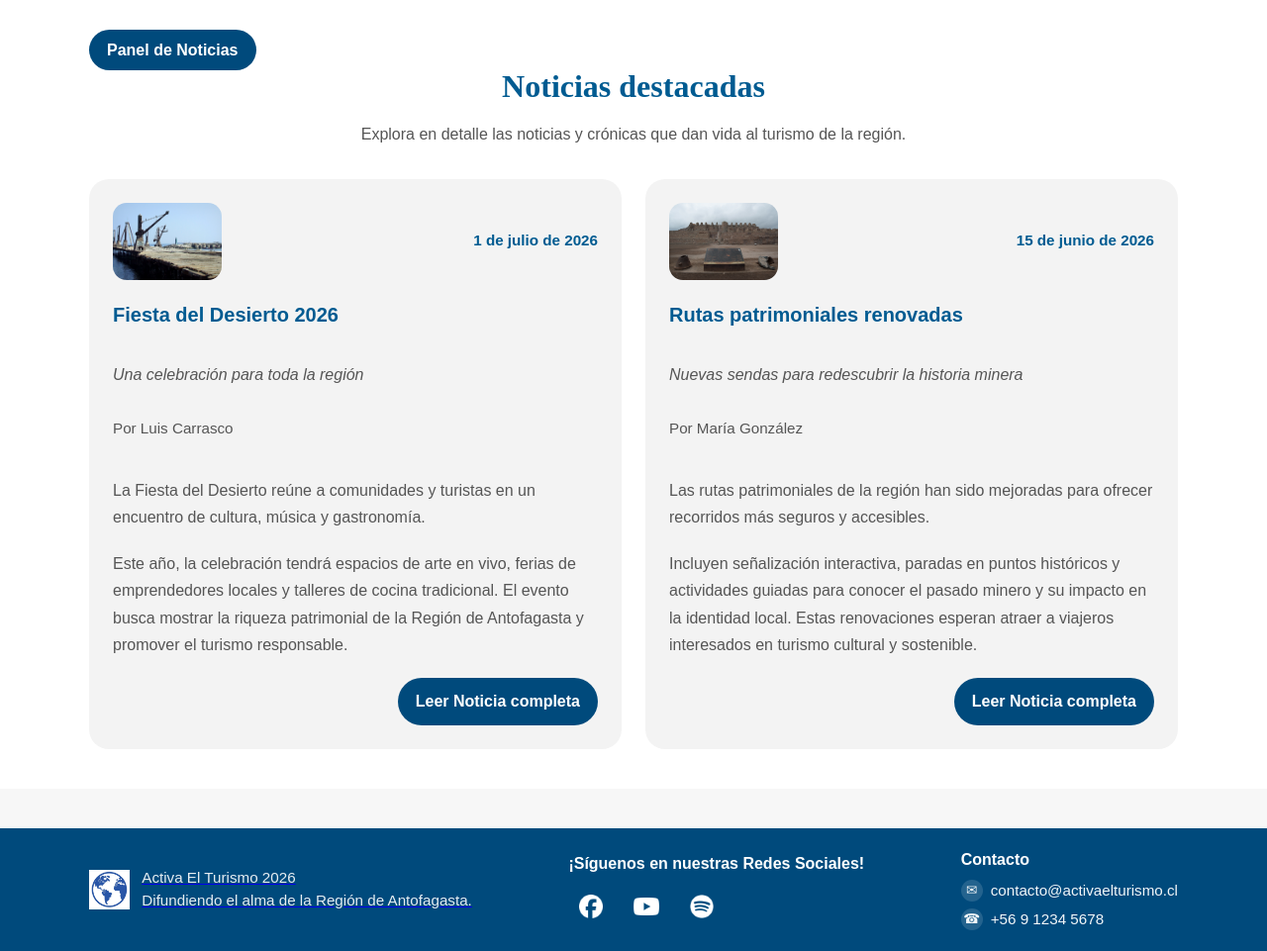
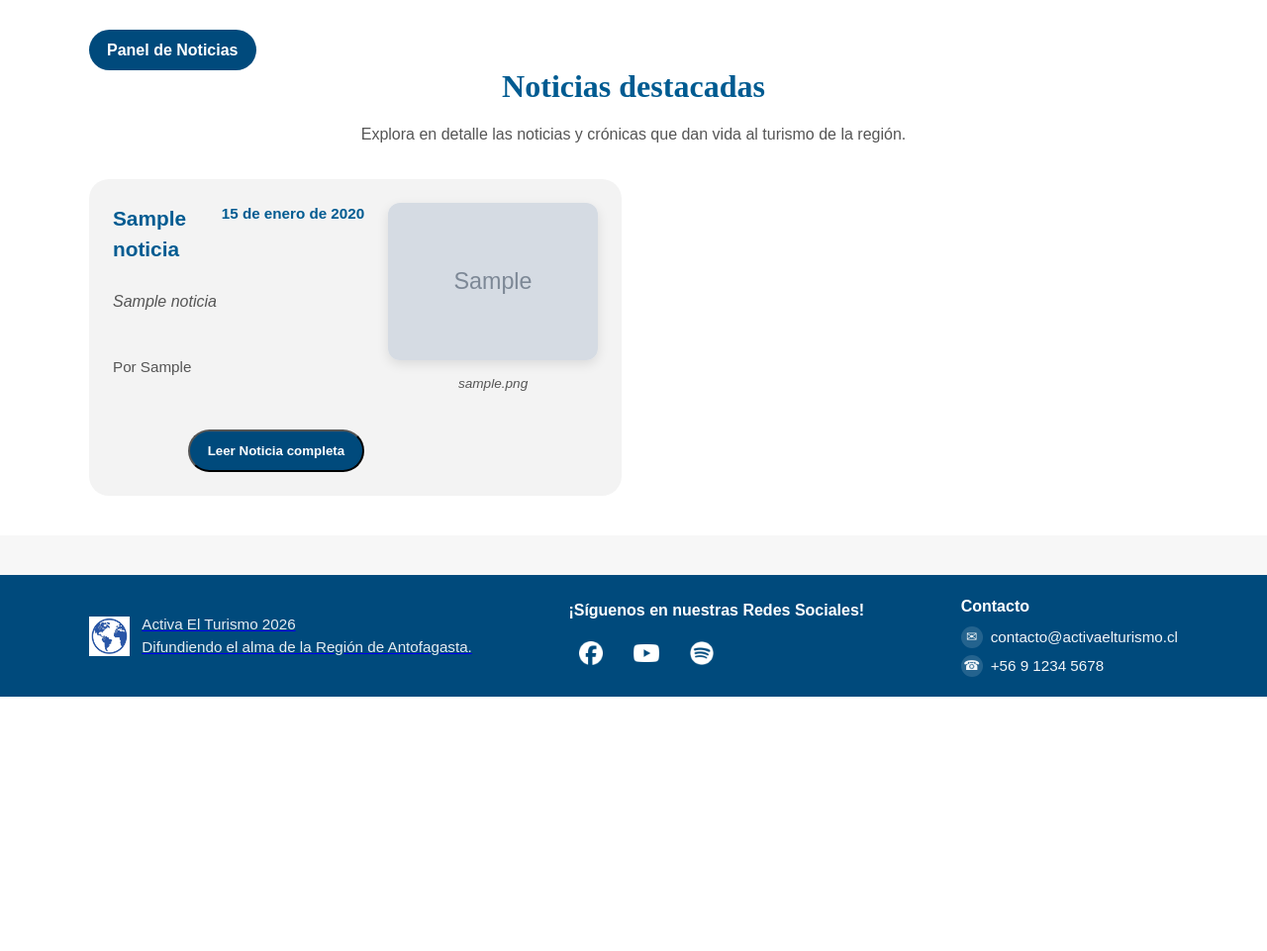
Before and after one commit to PVidela017/Activa-El-Turismo, a PHP site: page /noticias.html in a window 1280 px wide. Shown: the part 268-1229 px from the top of the page at 99% size. After the commit the page ends 972 px from the top, so only its background shows below. Run offline with PHP 8.4, Linux system fonts and the light colour scheme; tables that the repository leaves empty hold one stand-in row (values such as "Sample post"); grey boxes marked "Sample" are stand-in pictures.

Commit message:
Conexión con BD, noticias se muestran de forma dinámica

```diff
--- /dev/null
+++ b/conexion.php
@@ -0,0 +1,17 @@
+<?php
+$host = "localhost";
+$usuario = "root";
+$contrasena = "";
+$base_datos = "activa_el_turismo";
+
+// Crear conexión
+$conexion = new mysqli($host, $usuario, $contrasena, $base_datos);
+
+// Verificar conexión
+if ($conexion->connect_error) {
+    die("La conexión ha fallado: " . $conexion->connect_error);
+}
+
+// Establecer el conjunto de caracteres a utf8
+$conexion->set_charset("utf8");
+?>
--- a/css/styles.css
+++ b/css/styles.css
@@ -992,3 +992,126 @@ body {
         height: auto;
     }
 }
+
+/* Toast Notifications */
+.toast-container {
+    position: fixed;
+    bottom: 20px;
+    right: 20px;
+    z-index: 9999;
+    display: flex;
+    flex-direction: column;
+    gap: 10px;
+}
+
+.toast {
+    background: var(--surface);
+    color: var(--text-main);
+    padding: 16px 20px;
+    border-radius: 8px;
+    box-shadow: 0 4px 12px rgba(0,0,0,0.15);
+    border-left: 4px solid var(--header-bg);
+    opacity: 0;
+    transform: translateY(20px);
+    transition: opacity 0.3s ease, transform 0.3s ease;
+    display: flex;
+    align-items: center;
+    gap: 12px;
+}
+
+.toast.show {
+    opacity: 1;
+    transform: translateY(0);
+}
+
+.toast.success {
+    border-left-color: #28a745;
+}
+
+.toast.error {
+    border-left-color: #dc3545;
+}
+
+/* News Card Expand Logic */
+.news-card-content-hidden {
+    display: none;
+    margin-top: 16px;
+    padding-top: 16px;
+    border-top: 1px solid var(--border-color);
+}
+
+.news-card.expanded .news-card-content-hidden {
+    display: block;
+    animation: fadeIn 0.4s ease-out;
+}
+
+@keyframes fadeIn {
+    from { opacity: 0; transform: translateY(-10px); }
+    to { opacity: 1; transform: translateY(0); }
+}
+
+/* News Card Layout */
+.news-card.new-layout {
+    display: grid;
+    grid-template-columns: 1.2fr 1fr;
+    gap: 24px;
+    align-items: flex-start;
+    padding: 24px;
+}
+
+.news-card-left {
+    display: flex;
+    flex-direction: column;
+    gap: 12px;
+    height: 100%;
+    min-width: 0;
+}
+
+.news-card-header {
+    display: flex;
+    justify-content: space-between;
+    align-items: flex-start;
+    gap: 16px;
+}
+
+.news-card-header h3 {
+    margin: 0;
+    font-size: 1.3rem;
+}
+
+.news-card-right {
+    display: flex;
+    flex-direction: column;
+    gap: 12px;
+    min-width: 0;
+}
+
+.news-image {
+    width: 100%;
+    max-width: 100%;
+    height: auto;
+    max-height: 250px;
+    border-radius: 12px;
+    object-fit: cover;
+    box-shadow: 0 4px 12px rgba(0,0,0,0.1);
+}
+
+.news-image-placeholder.empty-img {
+    height: 150px;
+    width: 100%;
+    border-radius: 12px;
+}
+
+.news-caption {
+    font-size: 0.85rem;
+    color: var(--text-muted);
+    text-align: center;
+    font-style: italic;
+    margin: 0;
+}
+
+@media (max-width: 768px) {
+    .news-card.new-layout {
+        grid-template-columns: 1fr;
+    }
+}
--- a/js/main.js
+++ b/js/main.js
@@ -40,32 +40,16 @@ document.addEventListener('DOMContentLoaded', function() {
     }
 
     const newsCardsContainer = document.getElementById('news-cards');
-    if (newsCardsContainer) {
-        const noticias = [
-            {
-                titulo: 'Fiesta del Desierto 2026',
-                autor: 'Luis Carrasco',
-                fecha: '2026-07-01',
-                subtitulo: 'Una celebración para toda la región',
-                entrada: 'La Fiesta del Desierto reúne a comunidades y turistas en un encuentro de cultura, música y gastronomía.',
-                cuerpo: 'Este año, la celebración tendrá espacios de arte en vivo, ferias de emprendedores locales y talleres de cocina tradicional. El evento busca mostrar la riqueza patrimonial de la Región de Antofagasta y promover el turismo responsable.',
-                imagen: 'img/muelle salitrero.jpg',
-                pieimg: 'Visitantes celebrando junto a la costa desértica.'
-            },
-            {
-                titulo: 'Rutas patrimoniales renovadas',
-                autor: 'María González',
-                fecha: '2026-06-15',
-                subtitulo: 'Nuevas sendas para redescubrir la historia minera',
-                entrada: 'Las rutas patrimoniales de la región han sido mejoradas para ofrecer recorridos más seguros y accesibles.',
-                cuerpo: 'Incluyen señalización interactiva, paradas en puntos históricos y actividades guiadas para conocer el pasado minero y su impacto en la identidad local. Estas renovaciones esperan atraer a viajeros interesados en turismo cultural y sostenible.',
-                imagen: 'img/ruinas huancacha.jpg',
-                pieimg: 'Antiguo campamento minero ahora parte de una ruta accesible.'
-            }
-        ];
+    const recentNewsCardsContainer = document.getElementById('recent-news-cards');
+    const activeContainer = newsCardsContainer || recentNewsCardsContainer;
+
+    if (activeContainer) {
+        const isRecentOnly = !!recentNewsCardsContainer;
 
         const formatDate = (value) => {
             const date = new Date(value);
+            // Ajustar zona horaria si es necesario
+            date.setMinutes(date.getMinutes() + date.getTimezoneOffset());
             return date.toLocaleDateString('es-CL', {
                 day: 'numeric',
                 month: 'long',
@@ -73,28 +57,61 @@ document.addEventListener('DOMContentLoaded', function() {
             });
         };
 
-        newsCardsContainer.innerHTML = noticias.length > 0
-            ? noticias.map((noticia) => {
-                const imageStyle = noticia.imagen
-                    ? `background-image: url('${noticia.imagen}'); background-size: cover; background-position: center;`
-                    : '';
+        fetch('obtener_noticias.php')
+            .then(response => response.json())
+            .then(noticias => {
+                const listToRender = isRecentOnly ? noticias.slice(0, 2) : noticias;
+
+                activeContainer.innerHTML = listToRender.length > 0
+                    ? listToRender.map((noticia) => {
+                        // Reemplazar saltos de línea por <br> para mantener el formato del texto
+                        const cuerpoFormateado = noticia.cuerpo.replace(/\n/g, '<br>');
 
                         return `
-                    <article class="news-card">
-                        <div class="news-card-top">
-                            <div class="news-image-placeholder" style="${imageStyle}"></div>
+                            <article class="news-card new-layout">
+                                <div class="news-card-left">
+                                    <div class="news-card-header">
+                                        <h3>${noticia.titulo}</h3>
                                         <span class="news-date">${formatDate(noticia.fecha)}</span>
                                     </div>
-                        <h3>${noticia.titulo}</h3>
                                     ${noticia.subtitulo ? `<p class="news-subtitle">${noticia.subtitulo}</p>` : ''}
                                     <p class="news-author">Por ${noticia.autor}</p>
-                        <p>${noticia.entrada}</p>
-                        <p>${noticia.cuerpo}</p>
-                        <a href="noticias.html" class="news-btn">Leer Noticia completa</a>
+
+                                    <div class="news-card-content-hidden">
+                                        <p class="news-body">${cuerpoFormateado}</p>
+                                    </div>
+
+                                    <button type="button" class="news-btn read-more-btn">Leer Noticia completa</button>
+                                </div>
+                                <div class="news-card-right">
+                                    ${noticia.imagen_path ? `<img src="${noticia.imagen_path}" alt="Imagen de la noticia" class="news-image">` : `<div class="news-image-placeholder empty-img"></div>`}
+                                    ${noticia.pie_imagen ? `<p class="news-caption">${noticia.pie_imagen}</p>` : ''}
+                                </div>
                             </article>
                         `;
                     }).join('')
                     : '<div class="news-empty">No hay noticias disponibles.</div>';
+
+                // Añadir evento a los botones de expandir
+                const readMoreBtns = activeContainer.querySelectorAll('.read-more-btn');
+                readMoreBtns.forEach(btn => {
+                    btn.addEventListener('click', function(e) {
+                        e.preventDefault();
+                        const card = this.closest('.news-card');
+                        card.classList.toggle('expanded');
+
+                        if (card.classList.contains('expanded')) {
+                            this.textContent = 'Cerrar Noticia';
+                        } else {
+                            this.textContent = 'Leer Noticia completa';
+                        }
+                    });
+                });
+            })
+            .catch(error => {
+                console.error('Error cargando noticias:', error);
+                activeContainer.innerHTML = '<div class="news-empty">Error al cargar las noticias.</div>';
+            });
     }
 
     const articleForm = document.getElementById('article-form-prototype');
@@ -103,9 +120,75 @@ document.addEventListener('DOMContentLoaded', function() {
     const previewBox = document.getElementById('image-preview-box');
     const previewImage = document.getElementById('image-preview');
 
+    function showToast(message, type = 'success') {
+        const toastContainer = document.getElementById('toast-container');
+        if (!toastContainer) return;
+
+        const toast = document.createElement('div');
+        toast.className = `toast ${type}`;
+
+        const icon = type === 'success' ? '✅' : '❌';
+
+        toast.innerHTML = `<span>${icon}</span> <span>${message}</span>`;
+        toastContainer.appendChild(toast);
+
+        toast.offsetHeight;
+        toast.classList.add('show');
+
+        setTimeout(() => {
+            toast.classList.remove('show');
+            setTimeout(() => {
+                toast.remove();
+            }, 300);
+        }, 3000);
+    }
+
     if (articleForm) {
         articleForm.addEventListener('submit', (event) => {
             event.preventDefault();
+
+            const formData = new FormData(articleForm);
+            const submitBtn = articleForm.querySelector('button[type="submit"]');
+            const originalText = submitBtn.textContent;
+
+            submitBtn.textContent = 'Publicando...';
+            submitBtn.disabled = true;
+
+            fetch(articleForm.action, {
+                method: articleForm.method,
+                body: formData
+            })
+            .then(response => {
+                if (!response.ok) {
+                    throw new Error('Network response was not ok');
+                }
+                return response.json();
+            })
+            .then(data => {
+                if (data.success) {
+                    showToast(data.message, 'success');
+                    articleForm.reset();
+                    if (previewBox && previewImage) {
+                        previewBox.classList.remove('has-image');
+                        previewImage.style.display = 'none';
+                        previewImage.src = '';
+                        const placeholderText = previewBox.querySelector('span');
+                        if (placeholderText) {
+                            placeholderText.textContent = 'Sin imagen seleccionada';
+                        }
+                    }
+                } else {
+                    showToast(data.message, 'error');
+                }
+            })
+            .catch(error => {
+                console.error('Error:', error);
+                showToast('Ocurrió un error al conectar con el servidor.', 'error');
+            })
+            .finally(() => {
+                submitBtn.textContent = originalText;
+                submitBtn.disabled = false;
+            });
         });
     }
 
--- /dev/null
+++ b/obtener_noticias.php
@@ -0,0 +1,19 @@
+<?php
+header('Content-Type: application/json');
+require 'conexion.php';
+
+$sql = "SELECT id, fecha, titulo, subtitulo, autor, cuerpo, imagen_path, pie_imagen FROM noticias ORDER BY fecha DESC, fecha_creacion DESC";
+$resultado = $conexion->query($sql);
+
+$noticias = array();
+
+if ($resultado->num_rows > 0) {
+    while($fila = $resultado->fetch_assoc()) {
+        $noticias[] = $fila;
+    }
+}
+
+echo json_encode($noticias);
+
+$conexion->close();
+?>
```
Also changed, not shown: database.sql (added, +14 -0 lines), guardar_noticia.php (added, +65 -0 lines), index.html (+6 -19 lines), panel.html (+22 -10 lines), img/1783618912_Captura_de_pantalla_2026_07_02_185542.png (added). Lines whose indentation alone changed are shown as unchanged.
